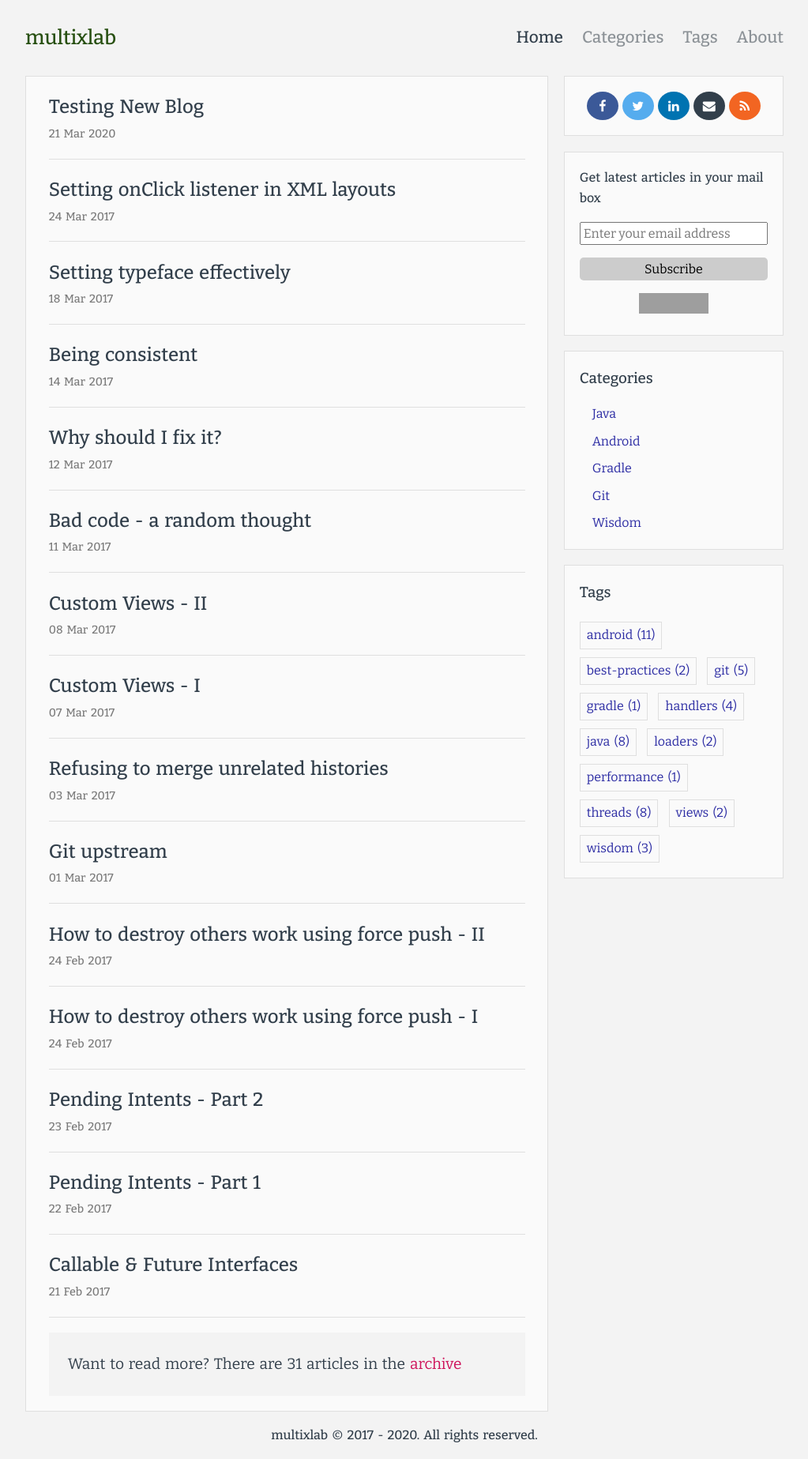
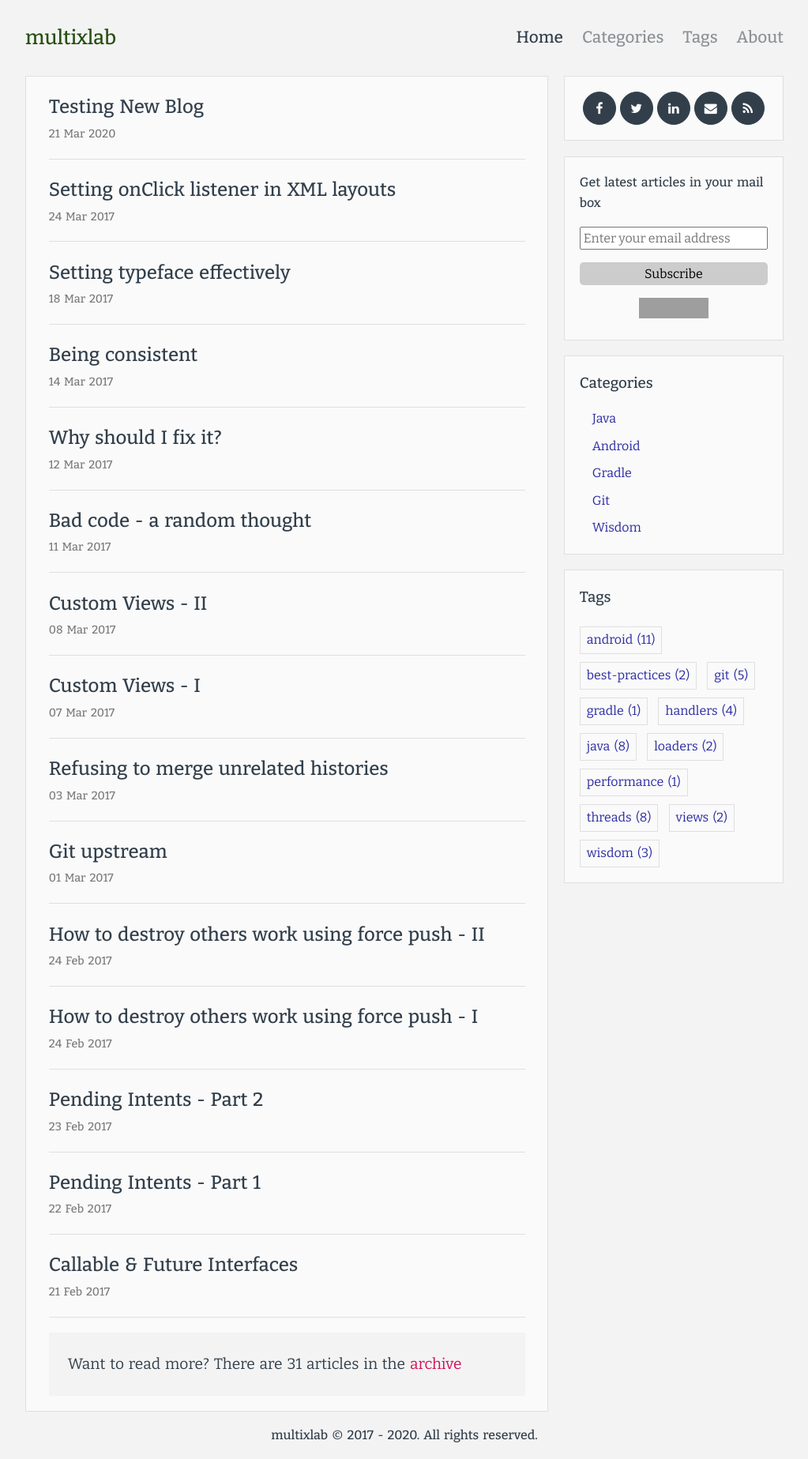
Before and after one commit to multixlab/multixlab.github.io, a Jekyll site: the page built from index.html, in a window 1280 px wide. Shown: the whole page at 79% size, without its empty margins (128-1151 px from the left). Built offline with Jekyll 4.4.1, drawn with Linux system fonts in a browser that asks for light colours; grey boxes are pictures that could not be loaded.

Commit message:
change social icon design

```diff
--- a/_sass/social.scss
+++ b/_sass/social.scss
@@ -1,45 +1,31 @@
-.fa {
-  width: 20px;
-  padding: 10px;
-  font-size: 3rem;
-  border-radius: 50%;
-  text-align: center;
-  text-decoration: none;
-}
+.social {
 
-.social {
   a {
     margin-right: 5px;
   }
+
   a:last-child {
     margin: 0;
   }
+
+  .fa {
+    color: white;
+    width: 20px;
+    height: 20px;
+    padding: 10px;
+    font-size: 1rem;
+    line-height: 20px;
+    border-radius: 50%;
+    text-align: center;
+    text-decoration: none;
+    vertical-align: middle;
+    border: 1px solid $color-primary;
+    background-color: $color-primary;
+  }
+
+  .fa:hover {
+    color: $color-primary;
+    background-color: white;
+  }
+
 }
-.fa:hover {
-  opacity: 0.7;
-}
-
-.fa-facebook {
-  color: white;
-  background: #3B5998;
-}
-
-.fa-twitter {
-  color: white;
-  background: #55ACEE;
-}
-
-.fa-linkedin {
-  color: white;
-  background: #0073b1;
-}
-
-.fa-envelope {
-  color: white;
-  background: $color-primary;
-}
-
-.fa-rss {
-  color: white;
-  background: #f26522;
-}
```
